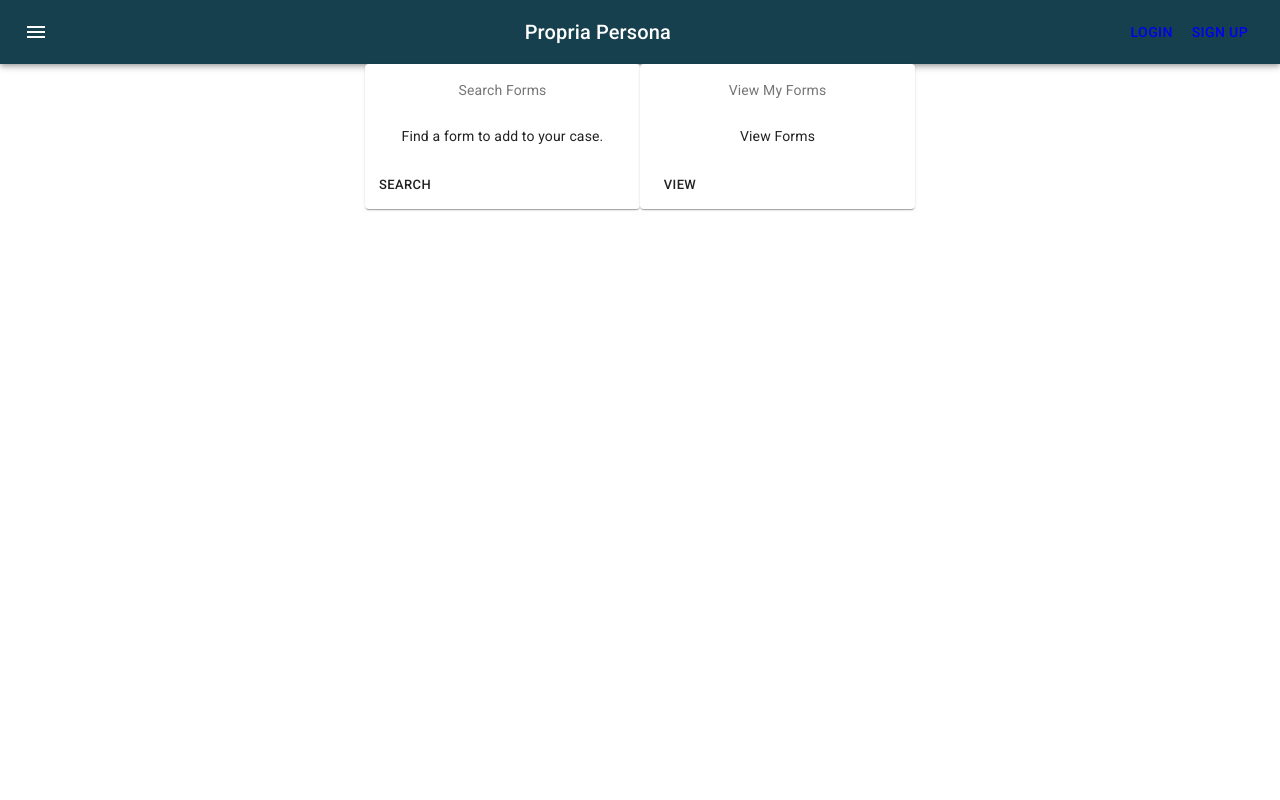
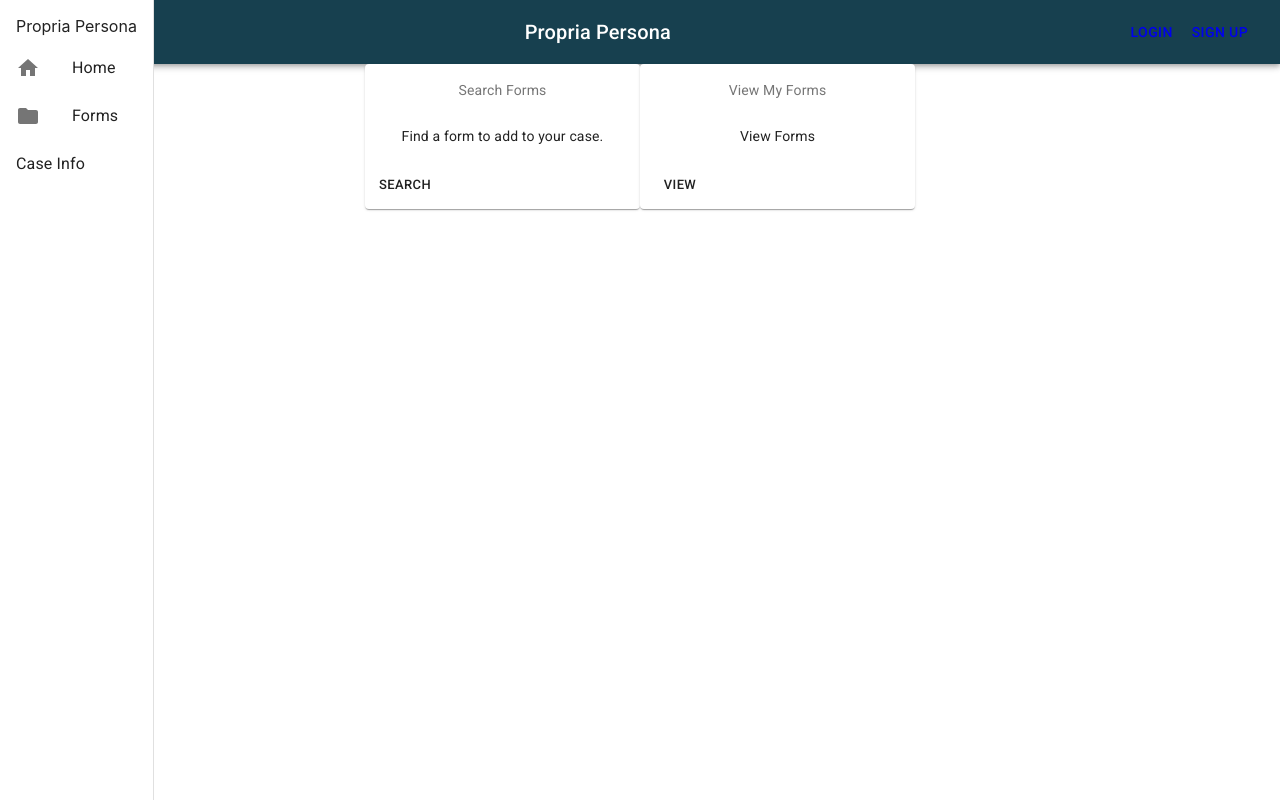
Before and after one commit to propriapersona/propriapersona-fe, a React (Create React App) app: page /dashboard in a window 1280 px wide. Built offline with nearby package versions, Linux system fonts and the light colour scheme; sample sign-in values are in the browser's storage.

Commit message:
Started dashboard refactor.

```diff
--- a/package.json
+++ b/package.json
@@ -5,6 +5,7 @@
   "dependencies": {
     "@material-ui/core": "^4.10.0",
     "@material-ui/icons": "^4.9.1",
+    "@react-pdf/renderer": "^2.0.0-beta.6",
     "@testing-library/jest-dom": "^4.2.4",
     "@testing-library/react": "^9.3.2",
     "@testing-library/user-event": "^7.1.2",
--- a/src/components/Dashboard.js
+++ b/src/components/Dashboard.js
@@ -2,11 +2,13 @@ import React from "react";
 import LoadPDF from "./LoadPDF.js";
 import SearchFormCard from "./SearchFormCard.js";
 import ViewFormCard from "./ViewFormCard.js";
+import Navigator from "./Navigator";
 
 const Dashboard = () => {
   return (
     <div>
       <div className="forms-card-container">
+        <Navigator />
         <SearchFormCard />
         <ViewFormCard />
       </div>
--- a/src/components/LoadPDF.js
+++ b/src/components/LoadPDF.js
@@ -35,6 +35,12 @@ const LoadPDF = () => {
     const pdfBytes = await pdfDoc.save();
     setPdfInfo(pdfBytes);
     console.log(pdfBytes);
+    const base64DataUri = await pdfDoc.saveAsBase64({ dataUri: true });
+    console.log("base64", base64DataUri);
+    const image = document.createElement("img");
+    image.src = base64DataUri;
+    console.log(image);
+    document.body.appendChild(image);
   };
   return <div>{/* <div title="test">{pdfInfo}</div> */}</div>;
 };
--- /dev/null
+++ b/src/components/Navigator.js
@@ -0,0 +1,42 @@
+import React from "react";
+import {
+  Drawer,
+  List,
+  ListItem,
+  ListItemIcon,
+  ListItemText,
+} from "@material-ui/core";
+import HomeIcon from "@material-ui/icons/Home";
+import FolderIcon from "@material-ui/icons/Folder";
+import { makeStyles } from "@material-ui/core/styles";
+// import List from "@material-ui/core";
+// import ListItem from "@material-ui/core";
+
+const useStyles = makeStyles({});
+
+const Navigator = (props) => {
+  return (
+    <Drawer variant="permanent">
+      <List>
+        <ListItem>Propria Persona</ListItem>
+        <ListItem>
+          <ListItemIcon>
+            <HomeIcon />
+          </ListItemIcon>
+          <ListItemText>Home</ListItemText>
+        </ListItem>
+        <ListItem>
+          <ListItemIcon>
+            <FolderIcon />
+          </ListItemIcon>
+          <ListItemText>Forms</ListItemText>
+        </ListItem>
+        <ListItem>
+          <ListItemText>Case Info</ListItemText>
+        </ListItem>
+      </List>
+    </Drawer>
+  );
+};
+
+export default Navigator;
```
Also changed, not shown: 1 other file (tests, documents, lock files or other folders).
